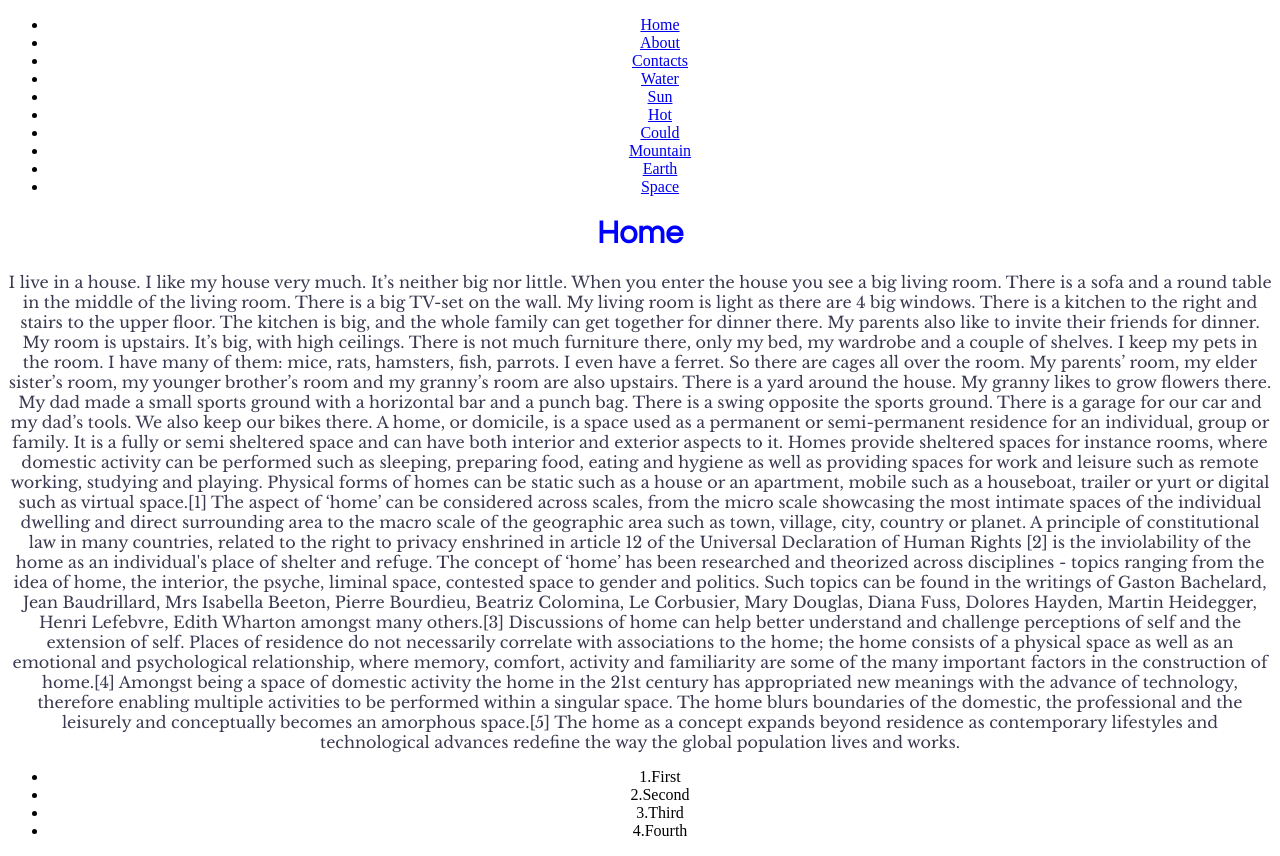
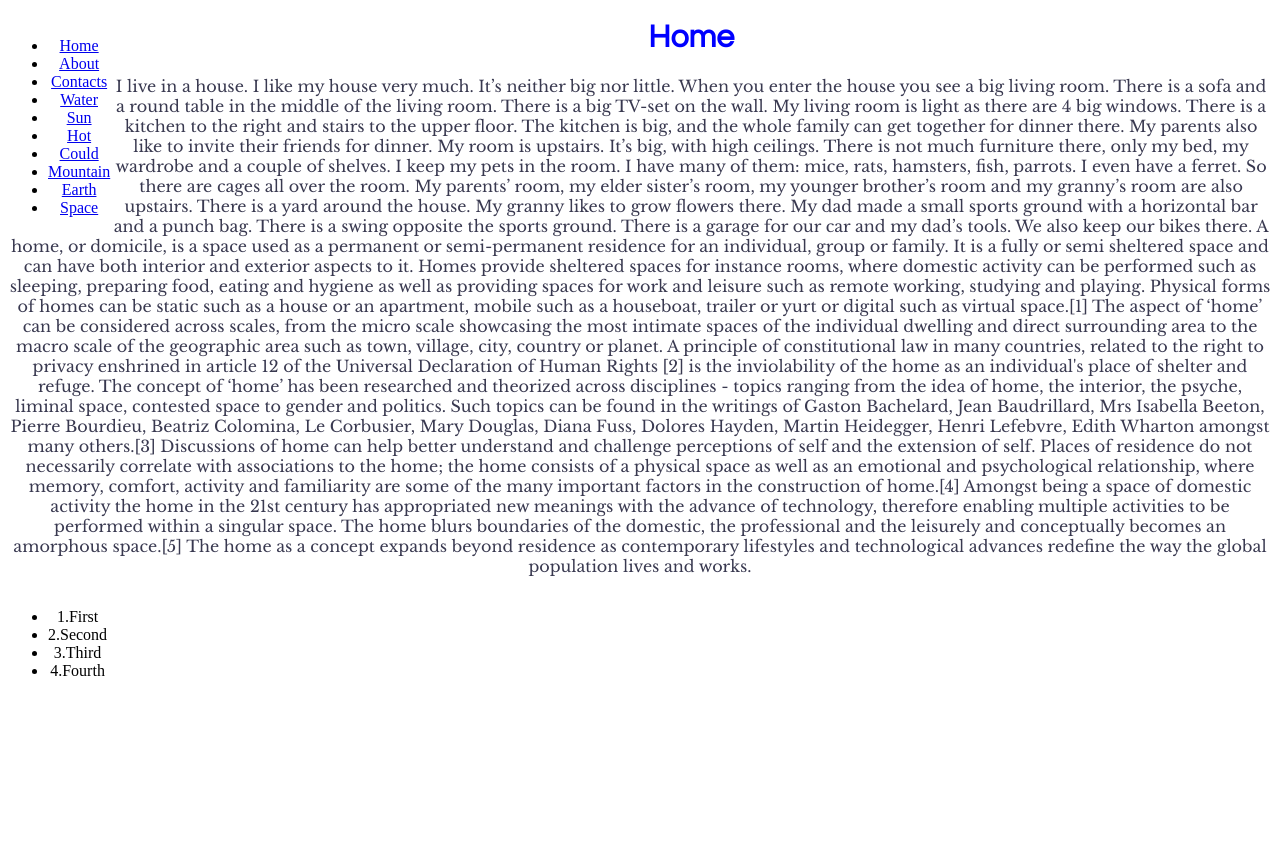
Before and after one commit to Aimarall/router-example, a React (Create React App) app: page / in a window 1280 px wide. After the commit the page ends 800 px from the top, so only its background shows below. Built offline with nearby package versions, Linux system fonts and the light colour scheme.

Commit message:
added color to the text

```diff
--- a/src/components/Home/Home.module.css
+++ b/src/components/Home/Home.module.css
@@ -0,0 +1,3 @@
+ul {
+    float: left;
+}
```
